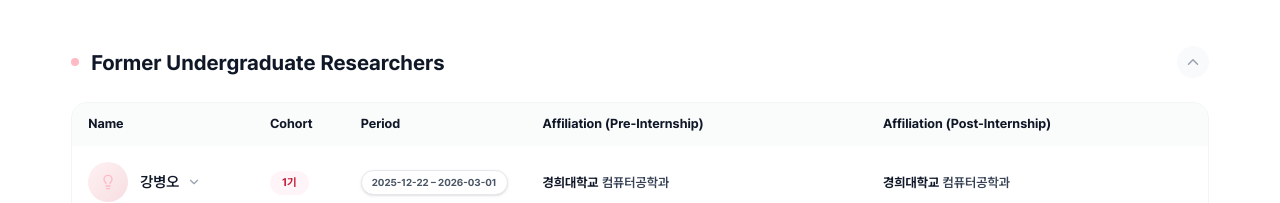
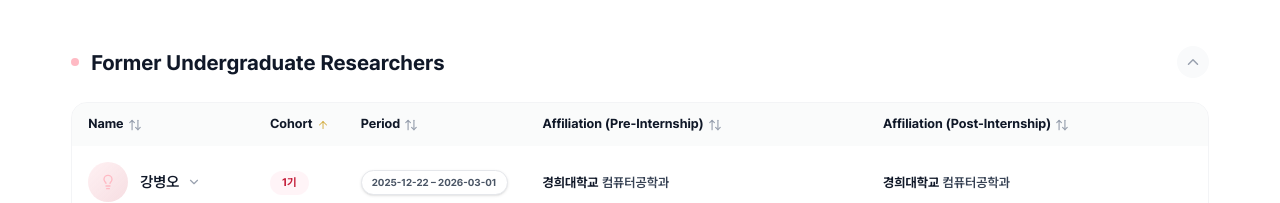
Before and after one commit to FinDS-Lab/website, a React (Vite) app: page /website/members/alumni in a window 1280 px wide. Shown: the part 1372-1575 px from the top of the page. Built offline with nearby package versions, Linux system fonts and the light colour scheme.

Commit message:
20260204-1530

```diff
--- a/src/components/templates/members/alumni.tsx
+++ b/src/components/templates/members/alumni.tsx
@@ -1,6 +1,6 @@
-import React, {memo, useState, useEffect, useRef} from 'react'
+import React, {memo, useState, useEffect, useRef, useMemo} from 'react'
 import {Link} from 'react-router-dom'
-import {Home, GraduationCap, Building2, ChevronDown, ChevronUp, FileText, ExternalLink, BookOpen, Lightbulb, Users} from 'lucide-react'
+import {Home, GraduationCap, Building2, ChevronDown, ChevronUp, FileText, ExternalLink, BookOpen, Lightbulb, Users, ArrowUpDown, ArrowUp, ArrowDown} from 'lucide-react'
 import banner2 from '@/assets/images/banner/2.webp'
 
 // Get initials from English name (Korean style: "First-Name Last" → "LFN")
@@ -29,7 +29,7 @@ const AlumniAvatar = ({ size = 'md' }: { size?: 'sm' | 'md' }) => {
   )
 }
 
-// Alumni Photo component for expanded section - 3.5:4.5 ratio
+// Alumni Photo component for expanded section - 3.5:4.5 ratio (PC only)
 const AlumniPhoto = ({ nameEn, baseUrl }: { nameEn?: string, baseUrl: string }) => {
   const [imgError, setImgError] = useState(false)
   const initials = getInitialsFromEnglishName(nameEn)
@@ -39,7 +39,7 @@ const AlumniPhoto = ({ nameEn, baseUrl }: { nameEn?: string, baseUrl: string })
 
   return (
     <div
-      className="w-[70px] h-[90px] rounded-xl overflow-hidden shrink-0 shadow-sm border border-gray-100 relative select-none"
+      className="hidden md:block w-[70px] h-[90px] rounded-xl overflow-hidden shrink-0 shadow-sm border border-gray-100 relative select-none"
       onContextMenu={(e) => e.preventDefault()}
     >
       <img
@@ -137,8 +137,19 @@ export const MembersAlumniTemplate = () => {
   const [msExpanded, setMsExpanded] = useState(true)
   const [undergradExpanded, setUndergradExpanded] = useState(true)
   const [expandedAlumni, setExpandedAlumni] = useState<Set<string>>(new Set())
+  const [undergradSortKey, setUndergradSortKey] = useState<'name' | 'cohort' | 'period' | 'preMajor' | 'postPosition'>('cohort')
+  const [undergradSortDir, setUndergradSortDir] = useState<'asc' | 'desc'>('asc')
   const contentAnimation = useScrollAnimation()
   const baseUrl = import.meta.env.BASE_URL || '/'
+
+  const handleUndergradSort = (key: 'name' | 'cohort' | 'period' | 'preMajor' | 'postPosition') => {
+    if (undergradSortKey === key) {
+      setUndergradSortDir(prev => prev === 'asc' ? 'desc' : 'asc')
+    } else {
+      setUndergradSortKey(key)
+      setUndergradSortDir('asc')
+    }
+  }
 
   const toggleAlumniExpand = (name: string) => {
     setExpandedAlumni(prev => {
@@ -182,14 +193,39 @@ export const MembersAlumniTemplate = () => {
   const phdAlumni = sortedGraduateAlumni.filter(a => a.degrees.includes('phd'))
   const msAlumni = sortedGraduateAlumni.filter(a => a.degrees.includes('ms') && !a.degrees.includes('phd'))
 
-  // Sort undergrad alumni by cohort
-  const sortedUndergradAlumni = data?.undergradAlumni
-    ? [...data.undergradAlumni].sort((a, b) => {
-        const aCohort = parseInt(a.cohort?.replace(/[^0-9]/g, '') || '0')
-        const bCohort = parseInt(b.cohort?.replace(/[^0-9]/g, '') || '0')
-        return aCohort - bCohort
-      })
-    : []
+  // Sort undergrad alumni by selected column
+  const sortedUndergradAlumni = useMemo(() => {
+    if (!data?.undergradAlumni) return []
+    return [...data.undergradAlumni].sort((a, b) => {
+      let comparison = 0
+      switch (undergradSortKey) {
+        case 'name':
+          comparison = (a.name || '').localeCompare(b.name || '')
+          break
+        case 'cohort':
+          const aCohort = parseInt(a.cohort?.replace(/[^0-9]/g, '') || '0')
+          const bCohort = parseInt(b.cohort?.replace(/[^0-9]/g, '') || '0')
+          comparison = aCohort - bCohort
+          break
+        case 'period':
+          const aPeriod = a.period?.split(' ~ ')[0] || ''
+          const bPeriod = b.period?.split(' ~ ')[0] || ''
+          comparison = aPeriod.localeCompare(bPeriod)
+          break
+        case 'preMajor':
+          const aPreMajor = a.affiliationPre?.major || a.affiliationPre?.school || ''
+          const bPreMajor = b.affiliationPre?.major || b.affiliationPre?.school || ''
+          comparison = aPreMajor.localeCompare(bPreMajor)
+          break
+        case 'postPosition':
+          const aPost = a.affiliationPost?.position || a.affiliationPost?.organization || ''
+          const bPost = b.affiliationPost?.position || b.affiliationPost?.organization || ''
+          comparison = aPost.localeCompare(bPost)
+          break
+      }
+      return undergradSortDir === 'asc' ? comparison : -comparison
+    })
+  }, [data?.undergradAlumni, undergradSortKey, undergradSortDir])
 
   const totalCount = (data?.graduateAlumni?.length || 0) + (data?.undergradAlumni?.length || 0)
   const phdCount = sortedGraduateAlumni.filter(a => a.degrees.includes('phd')).length
@@ -875,11 +911,36 @@ export const MembersAlumniTemplate = () => {
                       <table className="w-full min-w-[800px] table-fixed">
                         <thead>
                           <tr className="bg-gray-50/80">
-                            <th className="py-12 px-16 text-left text-sm font-bold text-gray-900 w-[16%]">Name</th>
-                            <th className="py-12 px-16 text-left text-sm font-bold text-gray-900 w-[8%]">Cohort</th>
-                            <th className="py-12 px-16 text-left text-sm font-bold text-gray-900 w-[16%]">Period</th>
-                            <th className="py-12 px-16 text-left text-sm font-bold text-gray-900 w-[30%]">Affiliation (Pre-Internship)</th>
-                            <th className="py-12 px-16 text-left text-sm font-bold text-gray-900 w-[30%]">Affiliation (Post-Internship)</th>
+                            <th className="py-12 px-16 text-left text-sm font-bold text-gray-900 w-[16%] cursor-pointer hover:bg-gray-100 transition-colors" onClick={() => handleUndergradSort('name')}>
+                              <div className="flex items-center gap-4">
+                                Name
+                                {undergradSortKey === 'name' ? (undergradSortDir === 'asc' ? <ArrowUp size={14} className="text-primary" /> : <ArrowDown size={14} className="text-primary" />) : <ArrowUpDown size={14} className="text-gray-400" />}
+                              </div>
+                            </th>
+                            <th className="py-12 px-16 text-left text-sm font-bold text-gray-900 w-[8%] cursor-pointer hover:bg-gray-100 transition-colors" onClick={() => handleUndergradSort('cohort')}>
+                              <div className="flex items-center gap-4">
+                                Cohort
+                                {undergradSortKey === 'cohort' ? (undergradSortDir === 'asc' ? <ArrowUp size={14} className="text-primary" /> : <ArrowDown size={14} className="text-primary" />) : <ArrowUpDown size={14} className="text-gray-400" />}
+                              </div>
+                            </th>
+                            <th className="py-12 px-16 text-left text-sm font-bold text-gray-900 w-[16%] cursor-pointer hover:bg-gray-100 transition-colors" onClick={() => handleUndergradSort('period')}>
+                              <div className="flex items-center gap-4">
+                                Period
+                                {undergradSortKey === 'period' ? (undergradSortDir === 'asc' ? <ArrowUp size={14} className="text-primary" /> : <ArrowDown size={14} className="text-primary" />) : <ArrowUpDown size={14} className="text-gray-400" />}
+                              </div>
+                            </th>
+                            <th className="py-12 px-16 text-left text-sm font-bold text-gray-900 w-[30%] cursor-pointer hover:bg-gray-100 transition-colors" onClick={() => handleUndergradSort('preMajor')}>
+                              <div className="flex items-center gap-4">
+                                Affiliation (Pre-Internship)
+                                {undergradSortKey === 'preMajor' ? (undergradSortDir === 'asc' ? <ArrowUp size={14} className="text-primary" /> : <ArrowDown size={14} className="text-primary" />) : <ArrowUpDown size={14} className="text-gray-400" />}
+                              </div>
+                            </th>
+                            <th className="py-12 px-16 text-left text-sm font-bold text-gray-900 w-[30%] cursor-pointer hover:bg-gray-100 transition-colors" onClick={() => handleUndergradSort('postPosition')}>
+                              <div className="flex items-center gap-4">
+                                Affiliation (Post-Internship)
+                                {undergradSortKey === 'postPosition' ? (undergradSortDir === 'asc' ? <ArrowUp size={14} className="text-primary" /> : <ArrowDown size={14} className="text-primary" />) : <ArrowUpDown size={14} className="text-gray-400" />}
+                              </div>
+                            </th>
                           </tr>
                         </thead>
                         <tbody>
--- a/src/components/templates/members/director-activities.tsx
+++ b/src/components/templates/members/director-activities.tsx
@@ -1589,10 +1589,9 @@ export const MembersDirectorActivitiesTemplate = () => {
                   href="https://scholar.google.com/citations?user=p9JwRLwAAAAJ&hl=en"
                   target="_blank"
                   rel="noopener noreferrer"
-                  className="flex items-center justify-center gap-6 py-12 text-xs md:text-sm font-bold rounded-xl hover:opacity-90 transition-all"
-                  style={{backgroundColor: 'rgb(172, 14, 14)', color: '#ffffff'}}
+                  className="flex items-center justify-center gap-6 py-12 bg-primary text-white text-xs md:text-sm font-bold rounded-xl hover:bg-primary/90 transition-all"
                 >
-                  Scholar <ExternalLink size={14} color="#ffffff"/>
+                  Scholar <ExternalLink size={14}/>
                 </a>
               </div>
             </div>
--- a/src/components/templates/members/director-portfolio-activities.tsx
+++ b/src/components/templates/members/director-portfolio-activities.tsx
@@ -1586,10 +1586,9 @@ export const MembersDirectorPortfolioActivitiesTemplate = () => {
                   href="https://scholar.google.com/citations?user=p9JwRLwAAAAJ&hl=en"
                   target="_blank"
                   rel="noopener noreferrer"
-                  className="flex items-center justify-center gap-4 py-10 text-xs font-bold rounded-xl hover:opacity-90 transition-all"
-                  style={{backgroundColor: 'rgb(172, 14, 14)', color: '#ffffff'}}
+                  className="flex items-center justify-center gap-4 py-10 bg-primary text-white text-xs font-bold rounded-xl hover:bg-primary/90 transition-all"
                 >
-                  Scholar <ExternalLink size={12} color="#ffffff"/>
+                  Scholar <ExternalLink size={12}/>
                 </a>
               </div>
               <Link
```
Also changed, not shown: src/components/templates/members/director-academic.tsx (+4 -5 lines), src/components/templates/members/director-portfolio-academic.tsx (+15 -7 lines), src/components/templates/members/director-portfolio-profile.tsx (+8 -9 lines), src/components/templates/members/director.tsx (+4 -5 lines).
